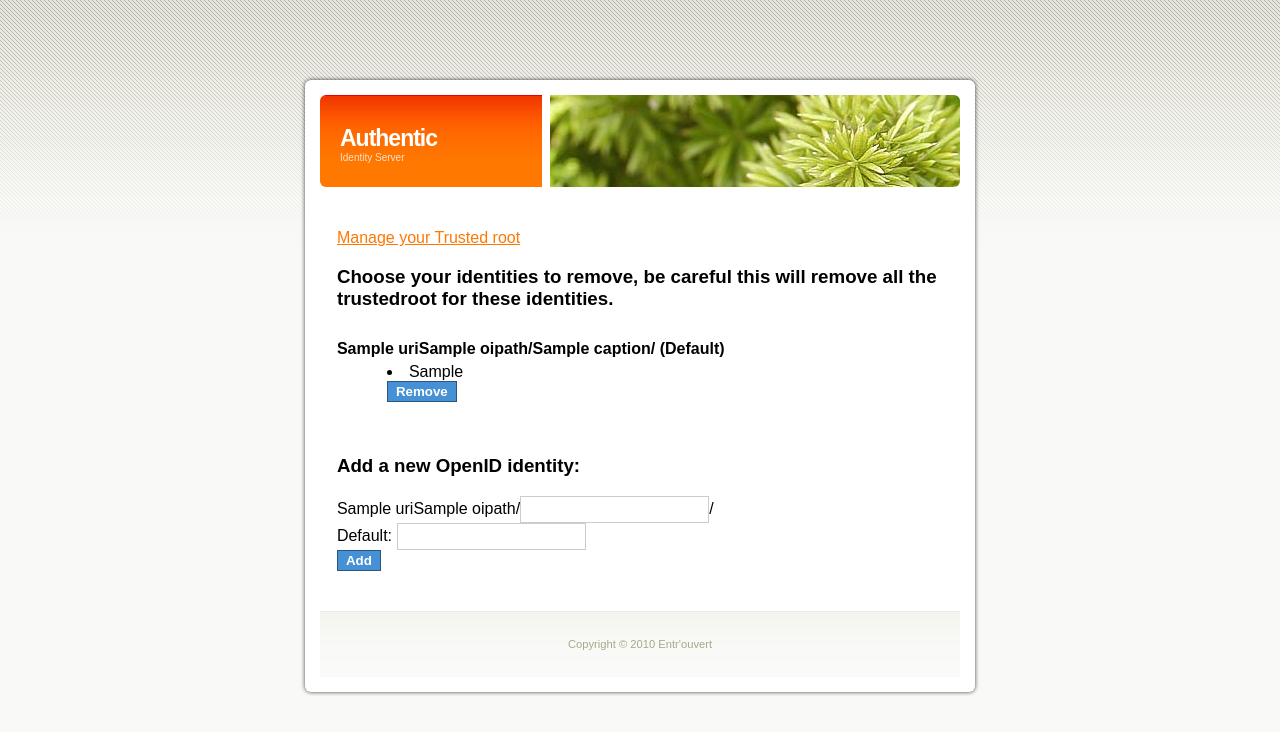
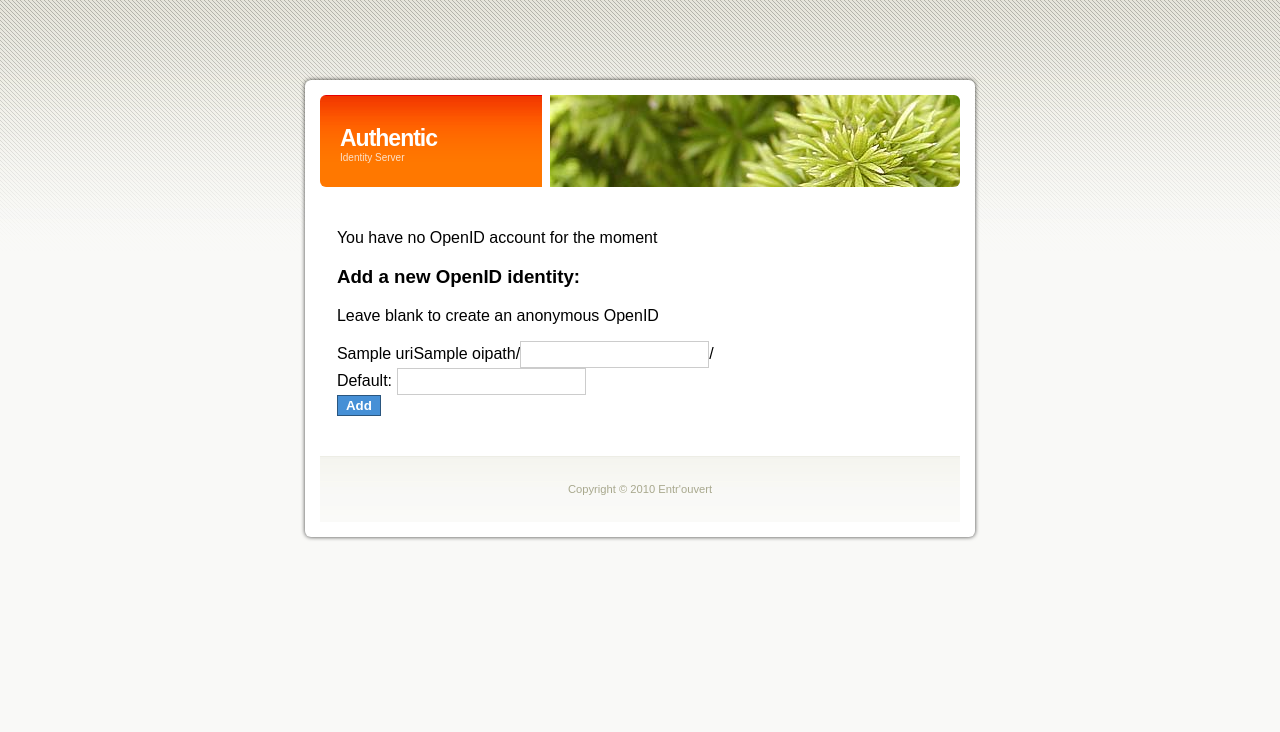
Before and after one commit to incuna/authentic, a Django app: template templates/django_openid_provider/manage_id.html in a window 1280 px wide. Shown: the top 732 px of the page. Run offline with Django 3.2, Linux system fonts and the light colour scheme; the template is opened without the code that fills it: most values are stand-ins (such as "Sample title", 1, 10 or a date in 2020); form fields are guessed from the names that the template uses; parts of the project's set-up code (start-up, migrations or seed data) failed here and were passed over.

Commit message:
[openid_provider] Improving templating to manage openid account
 - Changing trustedroot in trusted site
 - Display button to remove trusted site only when the openid account
has some trusted site

```diff
--- a/templates/django_openid_provider/manage_id.html
+++ b/templates/django_openid_provider/manage_id.html
@@ -10,9 +10,10 @@
 <ul class="errorlist">{{ message }}</ul>
 {% endif %}
 <p>
-<a href="/openid/manage/">Manage your Trusted root</a>
+{% if nb_openids > 0 %}
+<a href="/openid/manage/">Manage your trusted site</a>
 </p>
-<h3> Choose your identities to remove, be careful this will remove all the trustedroot for these identities.</h3>
+<h3> Choose your identities to remove, be careful this will remove all the trusted site for these identities.</h3>
 <form action="." id="form1" method="post">
 {% for key,value in openids.items %}
 <p>  <h4> {{ uri }}{{ oipath }}/{{ value.caption }}/
@@ -23,7 +24,7 @@
     {% for key2, value2 in value.trustroot.items %}
         <li class="indented"> {{ value2 }} </li>
     {% empty %}
-    <span style="margin-left: 50px">There is no trustedroot for this identity</span><br>
+    <span style="margin-left: 50px">There is no trusted site for this identity</span><br>
     {% endfor %}
     <span style="margin-left: 50px">
     {% if not value.Default %}
@@ -35,10 +36,13 @@
 </p>
 {% endfor %}
 </form>
-<br>
+{% else %}
+<p> You have no OpenID account for the moment</p>
+{% endif %}
 <p>
 <form action = "/openid/addopenid/" id = "form2" method = "post">
     <h3>Add a new OpenID identity: </h3>
+    <p> Leave blank to create an anonymous OpenID</p>
     {{ uri }}{{ oipath }}/{{ form.openid }}/
     <br>
     Default:
--- a/templates/django_openid_provider/manage_id_confirm.html
+++ b/templates/django_openid_provider/manage_id_confirm.html
@@ -7,7 +7,7 @@
 
 {% block content %}
     <form action = "/openid/manageid_confirm/" id = "form" method = "post">
-            <p>Are you sure, you want to delete <strong> {{ id }} </strong> and these trustedroot:</p>
+            <p>Are you sure, you want to delete <strong> {{ id }} </strong> and these trusted site:</p>
         {% for i in trust %}
             {{ i }}
         {% endfor %}
```
Also changed, not shown: django_openid_provider/views.py (+7 -4 lines), templates/django_openid_provider/manage_trustroot.html (+5 -3 lines).
